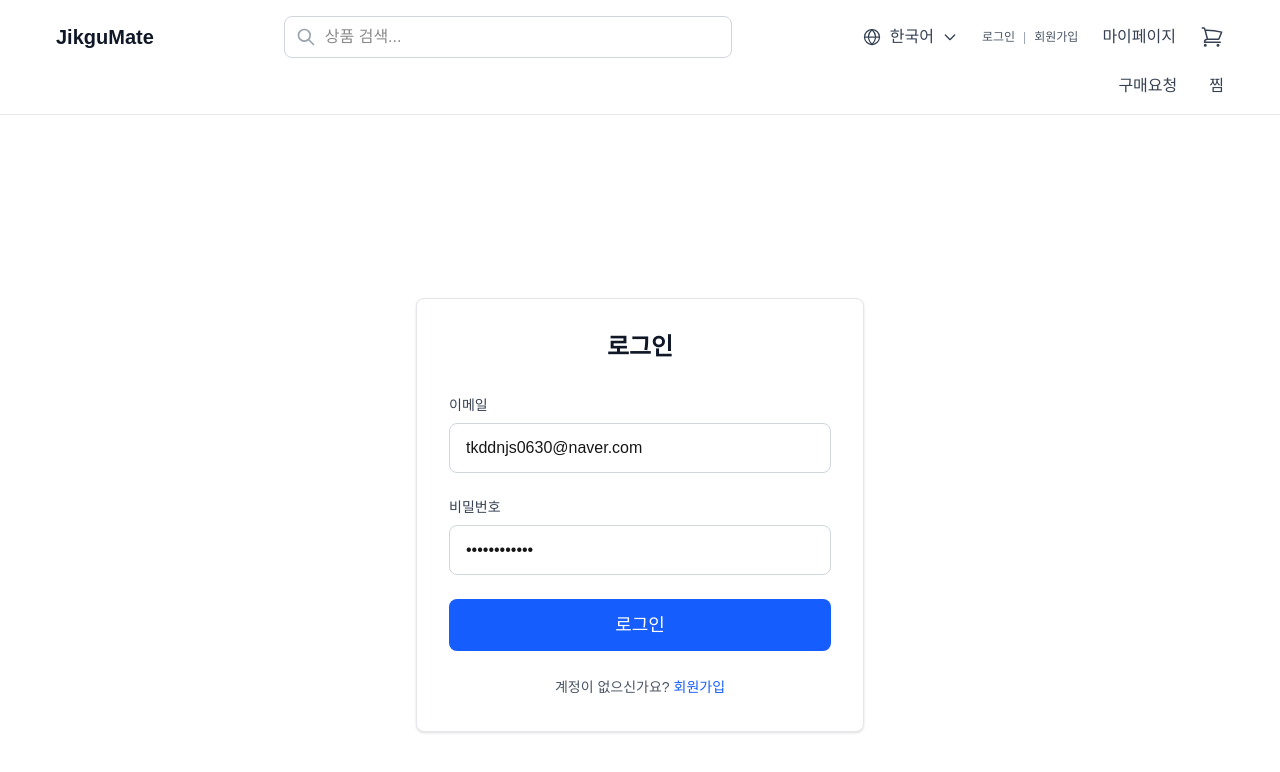
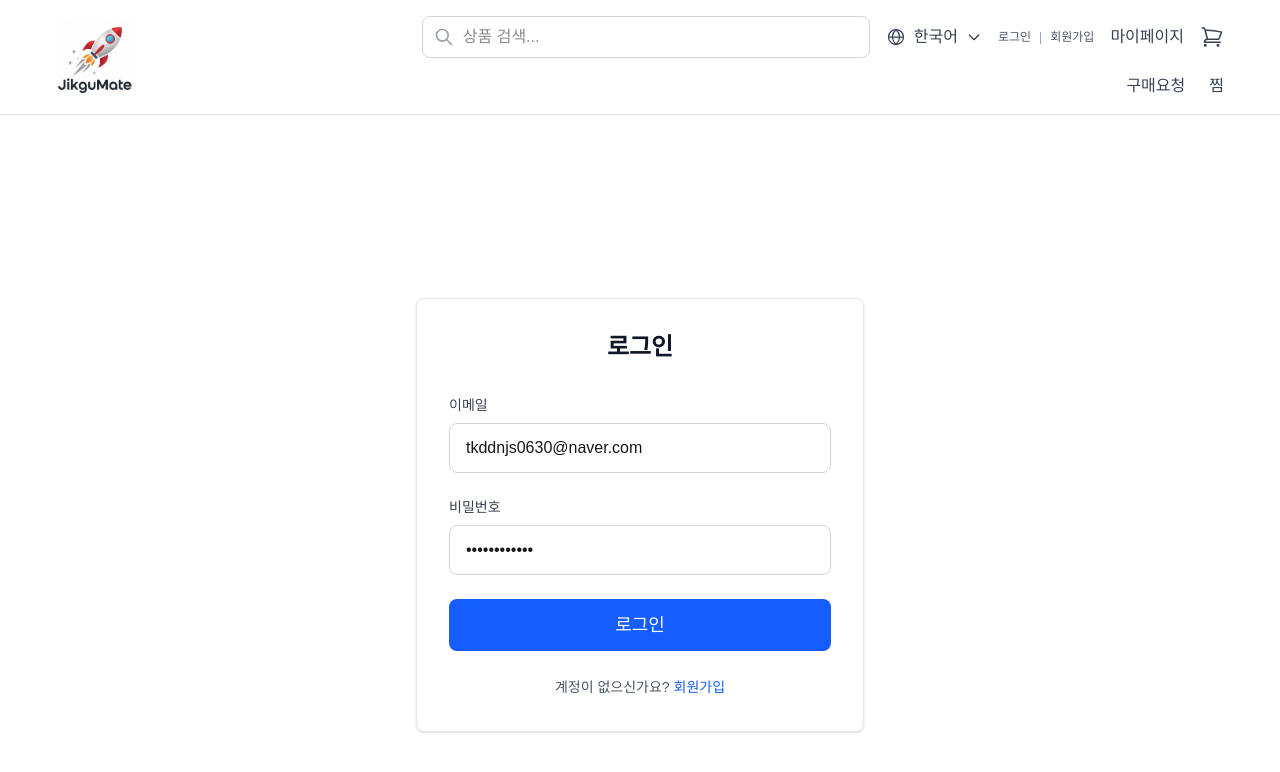
Before and after one commit to tkddnjs063089-cloud/jikgumatever2, a Next.js app: page /login in a window 1280 px wide. Shown: the top 772 px of the page. Built offline with nearby package versions, Linux system fonts and the light colour scheme.

Commit message:
로고 추가

```diff
--- a/app/components/Header.tsx
+++ b/app/components/Header.tsx
@@ -151,21 +151,29 @@ export default function Header() {
   return (
     <header className="border-b border-gray-200 sticky top-0 bg-white z-50">
       <nav className="max-w-[1200px] mx-auto px-4">
-        {/* 상단: 로고, 검색창, 우측 메뉴 */}
-        <div className="flex items-center justify-between py-4">
-          {/* JikguMate 로고 */}
-          <div>
+        {/* 메인 레이아웃: 로고 왼쪽, 오른쪽에 메뉴들 */}
+        <div className="flex items-stretch gap-6 py-4">
+          {/* JikguMate 로고 - 왼쪽에 크게 배치 */}
+          <div className="flex items-center">
             <Link
               href="/"
-              className="text-xl font-bold text-gray-900 hover:text-gray-700 transition-colors"
+              className="flex items-center hover:opacity-80 transition-opacity"
             >
-              JikguMate
+              <img
+                src="/jikgumate.png"
+                alt="JikguMate"
+                className="h-20 w-auto object-contain"
+              />
             </Link>
           </div>
 
+          {/* 오른쪽 메뉴 영역 - 세로로 배치 */}
+          <div className="flex-1 flex flex-col gap-4 justify-between">
+            {/* 상단: 검색창, 언어, 로그인/마이페이지/장바구니 */}
+            <div className="flex items-center gap-4 justify-end">
               {/* 검색창 (구매요청 페이지에서는 숨김) */}
               {shouldShowSearch && (
-            <div className="flex-1 max-w-md mx-4">
+                <div className="flex-1 max-w-md">
                   <form onSubmit={handleSearch}>
                     <div className="relative">
                       <input
@@ -193,8 +201,6 @@ export default function Header() {
                 </div>
               )}
 
-          {/* 우측 메뉴: 언어 설정, 마이페이지, 장바구니 */}
-          <div className="flex items-center gap-6">
               {/* 언어 설정 드롭다운 */}
               <div className="relative" ref={languageMenuRef}>
                 <button
@@ -262,7 +268,7 @@ export default function Header() {
                 )}
               </div>
 
-            {/* 로그인 상태 표시 (마이페이지 위에 작게) */}
+              {/* 로그인 상태 표시 */}
               {isLoggedIn ? (
                 <div className="flex items-center gap-2 text-xs">
                   <span className="font-medium text-gray-400">
@@ -320,10 +326,9 @@ export default function Header() {
                 </svg>
               </Link>
             </div>
-        </div>
 
-        {/* 하단: 네비게이션 메뉴 */}
-        <div className="flex gap-8 pb-4 justify-end">
+            {/* 하단: 관리자, 구매요청, 찜 */}
+            <div className="flex gap-6 justify-end items-center">
               {/* 관리자 버튼 (관리자인 경우에만 표시) */}
               {isLoggedIn && (userInfo?.isAdmin === true || userInfo?.isAdmin === 1) && (
                 <Link
@@ -358,6 +363,8 @@ export default function Header() {
                 {t('header.wishlist')}
               </Link>
             </div>
+          </div>
+        </div>
       </nav>
     </header>
   );
```
Also changed, not shown: public/Gemini_Generated_Image_re955lre955lre95.png (added), public/jikgumate.png (added). Lines whose indentation alone changed are shown as unchanged.
